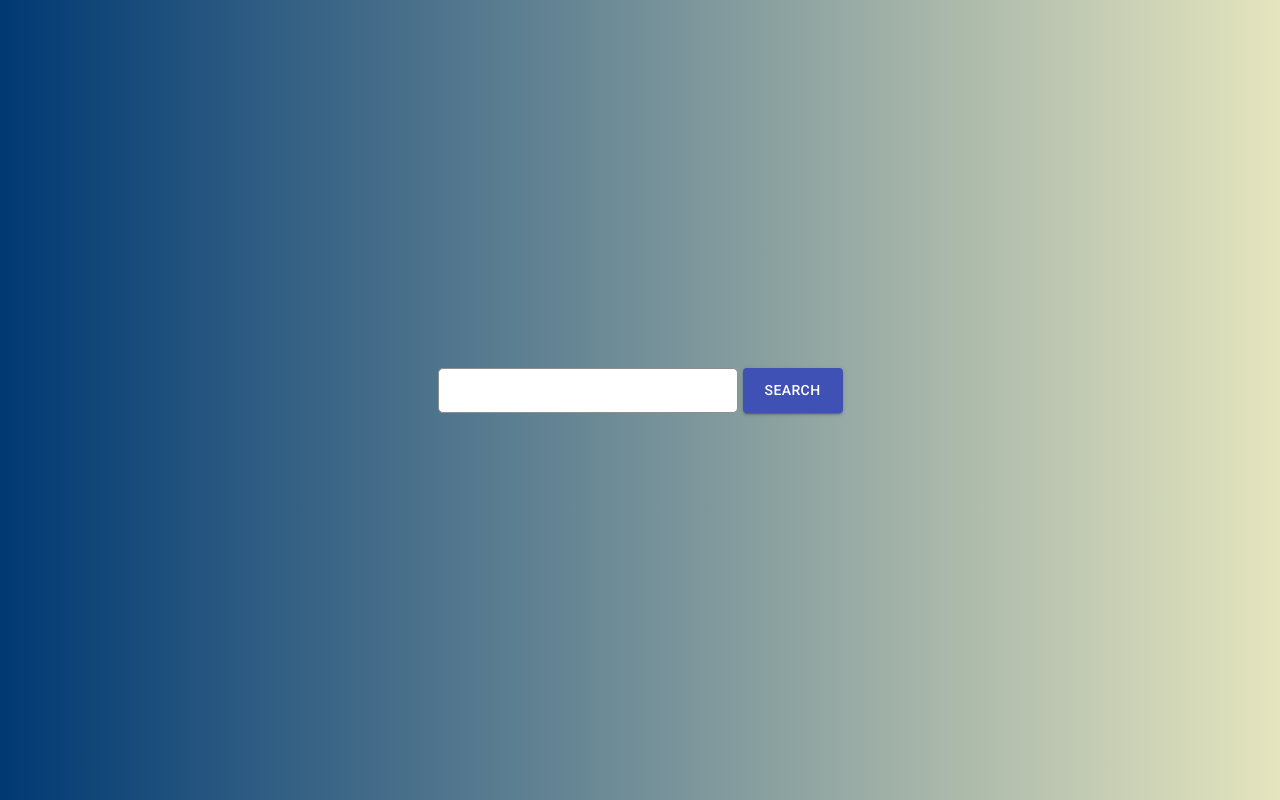
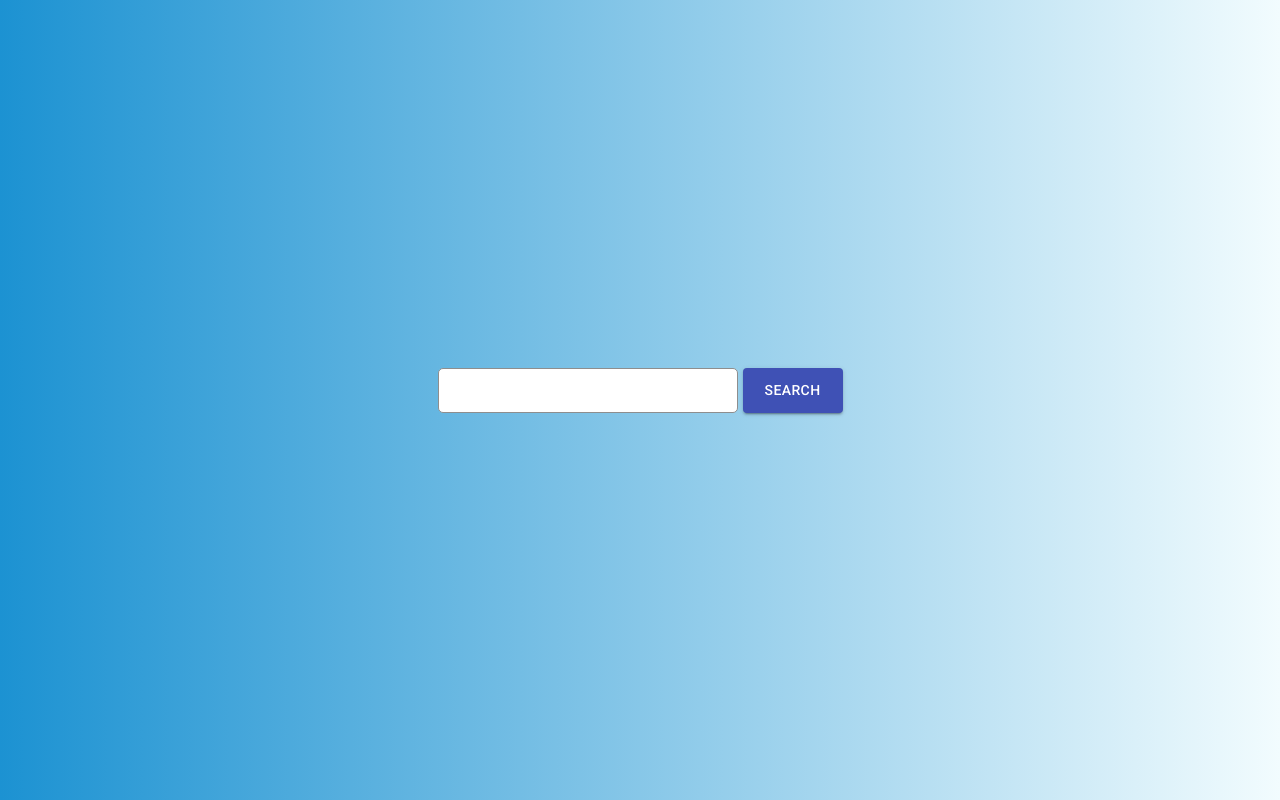
Before and after one commit to vanessamfc/simple-weather, a React (Create React App) app: page / in a window 1280 px wide. Built offline with nearby package versions, Linux system fonts and the light colour scheme.

Commit message:
feat/icon

```diff
--- a/src/pages/Home/index.tsx
+++ b/src/pages/Home/index.tsx
@@ -11,6 +11,8 @@ interface Weather {
   tempMax: string;
   tempMin: string;
   wheatherDescription: string;
+  main: string;
+  icon: string;
 }
 
 const Home: React.FC = () => {
@@ -29,7 +31,7 @@ const Home: React.FC = () => {
       data: {
         main: { feels_like, temp, temp_max, temp_min },
         sys: { country },
-        weather: [{ main, description }],
+        weather: [{ main, description, icon }],
         name,
       },
     } = await axios.get(`http://api.openweathermap.org/data/2.5/weather?q=${search}&units=metric&appid=9294b45a8bfba854cc201f95aef3c1af
@@ -46,11 +48,13 @@ const Home: React.FC = () => {
       tempMax: temp_max,
       tempMin: temp_min,
       wheatherDescription: newDescription,
+      main,
+      icon,
     });
   }
 
   return (
-    <Container>
+    <Container weather={weather?.main || "Clear"}>
       <div>
         <input
           type="text"
@@ -71,6 +75,7 @@ const Home: React.FC = () => {
       <div>
         {weather ? (
           <div>
+            <img src={weather.icon} alt="weather icon" />
             <h2>{weather.wheatherDescription}</h2>
             <p>{weather.temp}°C</p>
             <div>
--- a/src/pages/Home/styles.ts
+++ b/src/pages/Home/styles.ts
@@ -1,14 +1,34 @@
 import styled from "styled-components";
 import { Button } from "@material-ui/core";
 
-export const Container = styled.div`
+function getBackground(weather: string) {
+  switch (weather) {
+    case "Clear": {
+      return "linear-gradient(to right, #1c92d2, #f2fcfe)";
+    }
+    case "Rain": {
+      return "linear-gradient(to left, #bdc3c7, #2c3e50)";
+    }
+    case "Snow": {
+      return "linear-gradient(to left, #e0eafc, #cfdef3)";
+    }
+    case "Mist ": {
+      return "linear-gradient(to right, #757f9a, #d7dde8);";
+    }
+    default:
+      return "linear-gradient(to right, #286DD9, #E9E9E9);";
+  }
+}
+
+export const Container = styled.div<{ weather: string }>`
   height: 100vh;
   width: 100vw;
   display: flex;
   flex-direction: column;
   justify-content: center;
   align-items: center;
-  background: linear-gradient(to right, #003973, #e5e5be);
+  transition: all 1s ease-in-out;
+  background: ${({ weather }) => getBackground(weather)};
   > div:first-child {
     display: flex;
     flex-direction: row;
```
